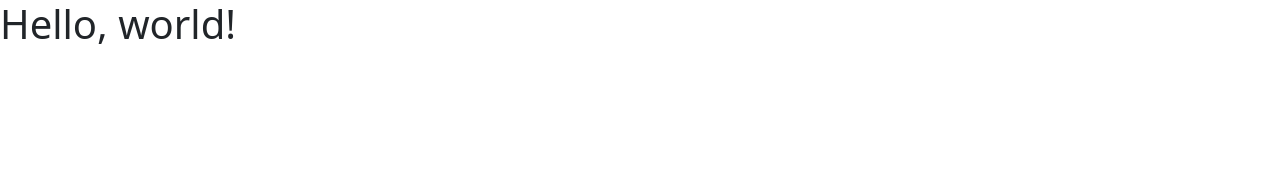
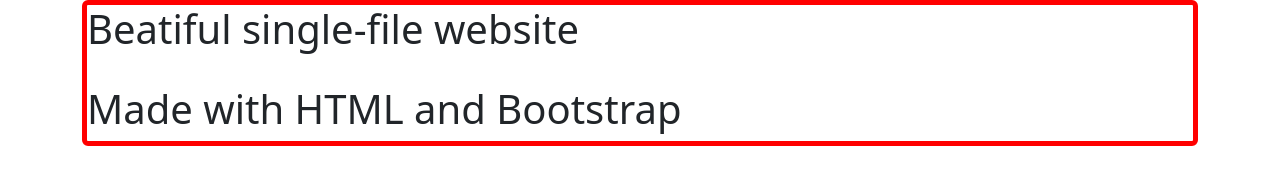
Before and after one commit to soggy8/praksaWebsite, a plain HTML site: page index2.html in a window 1280 px wide. Drawn offline with nearby package versions, Linux system fonts and the light colour scheme.

Commit message:
add styles2.css for custom card styling and update index2.html layout

```diff
--- a/index2.html
+++ b/index2.html
@@ -5,9 +5,17 @@
     <meta name="viewport" content="width=device-width, initial-scale=1">
     <title>Bootstrap demo</title>
     <link href="https://cdn.jsdelivr.net/npm/bootstrap@5.3.8/dist/css/bootstrap.min.css" rel="stylesheet" integrity="sha384-sRIl4kxILFvY47J16cr9ZwB07vP4J8+LH7qKQnuqkuIAvNWLzeN8tE5YBujZqJLB" crossorigin="anonymous">
+    <link rel="stylesheet" href="styles2.css">
   </head>
   <body>
-    <h1>Hello, world!</h1>
+    <div class="container">
+      <div class="card">
+        <div class="col">
+          <h1>Beatiful single-file website</h1><br>
+          <h1>Made with HTML and Bootstrap</h1>
+        </div>
+      </div>
+    </div>
     <script src="https://cdn.jsdelivr.net/npm/bootstrap@5.3.8/dist/js/bootstrap.bundle.min.js" integrity="sha384-FKyoEForCGlyvwx9Hj09JcYn3nv7wiPVlz7YYwJrWVcXK/BmnVDxM+D2scQbITxI" crossorigin="anonymous"></script>
   </body>
 </html>
--- /dev/null
+++ b/styles2.css
@@ -0,0 +1,3 @@
+.card {
+    border: 5px solid red;
+}
```
